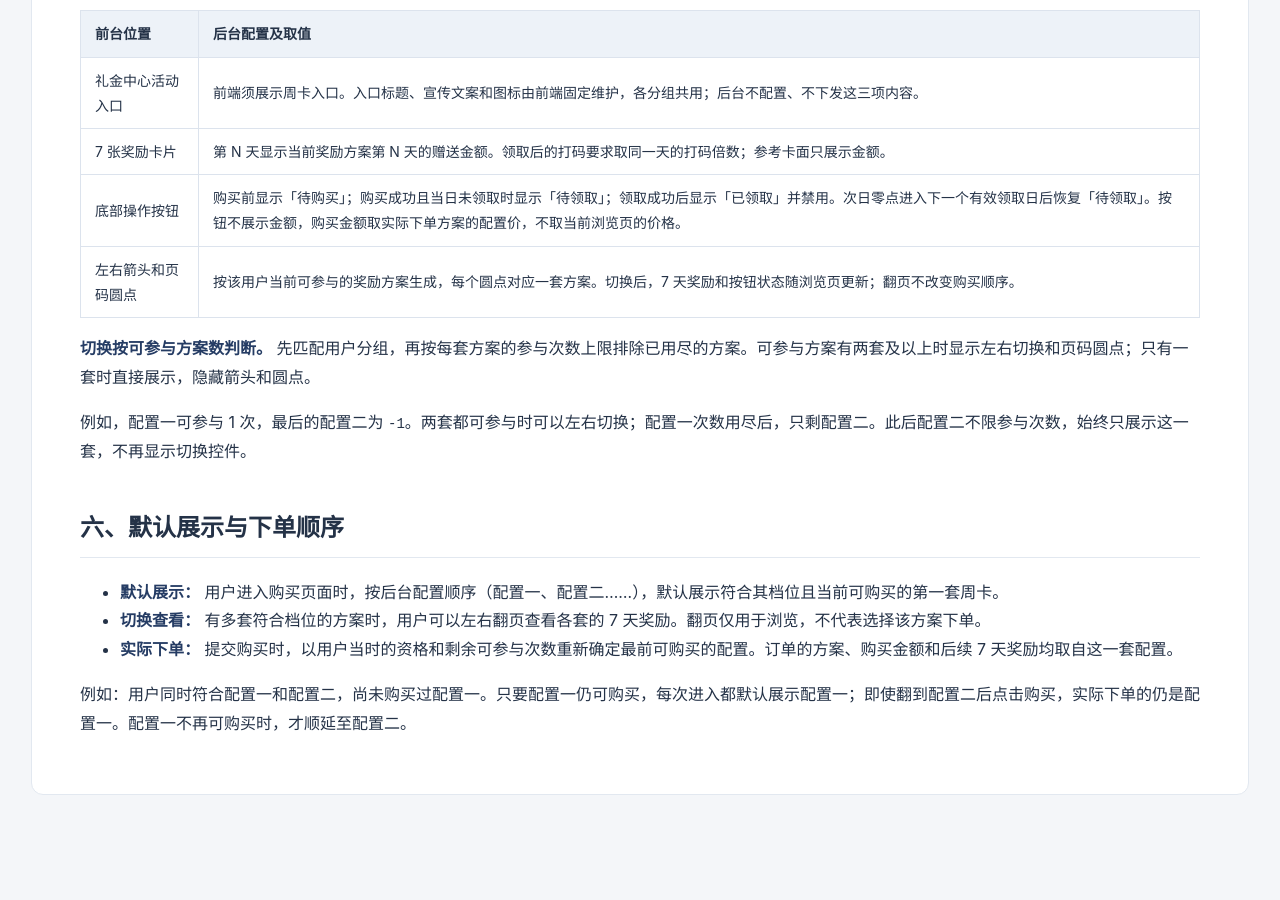
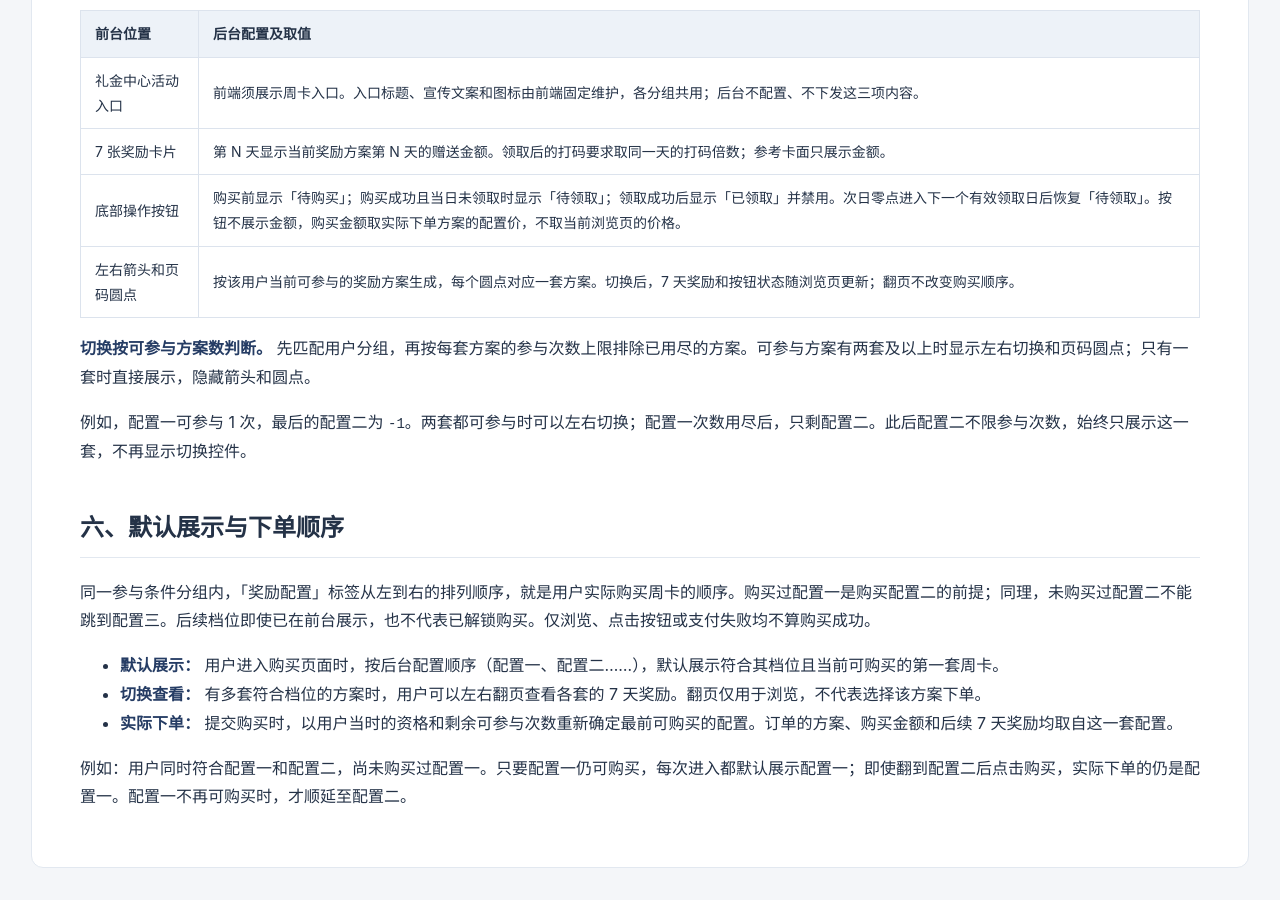
Before and after one commit to HDDDONG/tiered-recharge-requirements, a Jekyll site: the page built from weekly-card-config/index.md, in a window 1280 px wide and 900 px high, scrolled down 1189 px. Built offline with Jekyll 4.4.1, drawn with Linux system fonts in a browser that asks for light colours; before the commit the page ends 2016 px from its top, so only the background shows below that.

Commit message:
明确奖励配置按标签顺序购买，不允许跳档

```diff
--- a/weekly-card-config/index.md
+++ b/weekly-card-config/index.md
@@ -47,6 +47,8 @@ title: 周卡活动配置
 
 ## 六、默认展示与下单顺序
 
+同一参与条件分组内，「奖励配置」标签从左到右的排列顺序，就是用户实际购买周卡的顺序。购买过配置一是购买配置二的前提；同理，未购买过配置二不能跳到配置三。后续档位即使已在前台展示，也不代表已解锁购买。仅浏览、点击按钮或支付失败均不算购买成功。
+
 - **默认展示：** 用户进入购买页面时，按后台配置顺序（配置一、配置二……），默认展示符合其档位且当前可购买的第一套周卡。
 - **切换查看：** 有多套符合档位的方案时，用户可以左右翻页查看各套的 7 天奖励。翻页仅用于浏览，不代表选择该方案下单。
 - **实际下单：** 提交购买时，以用户当时的资格和剩余可参与次数重新确定最前可购买的配置。订单的方案、购买金额和后续 7 天奖励均取自这一套配置。
```
